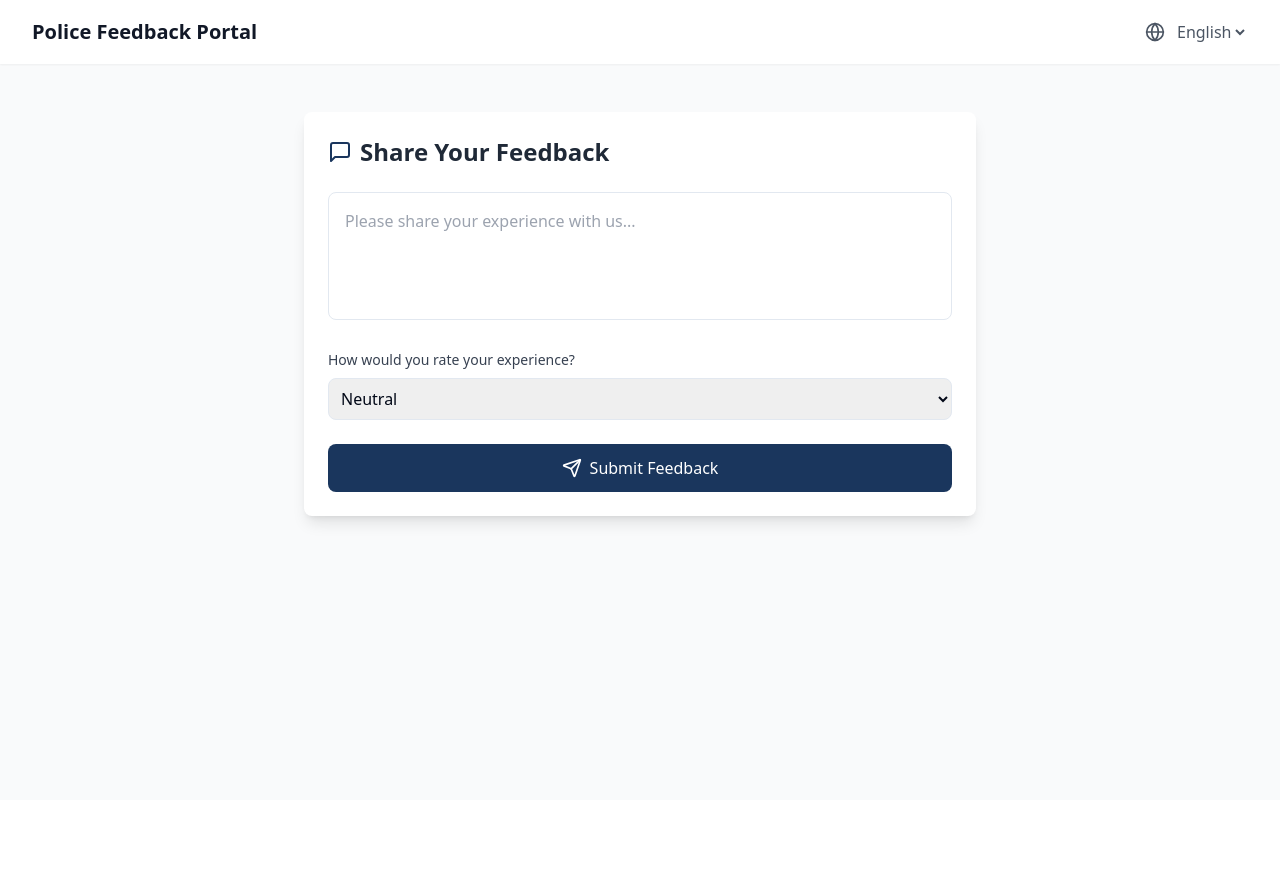
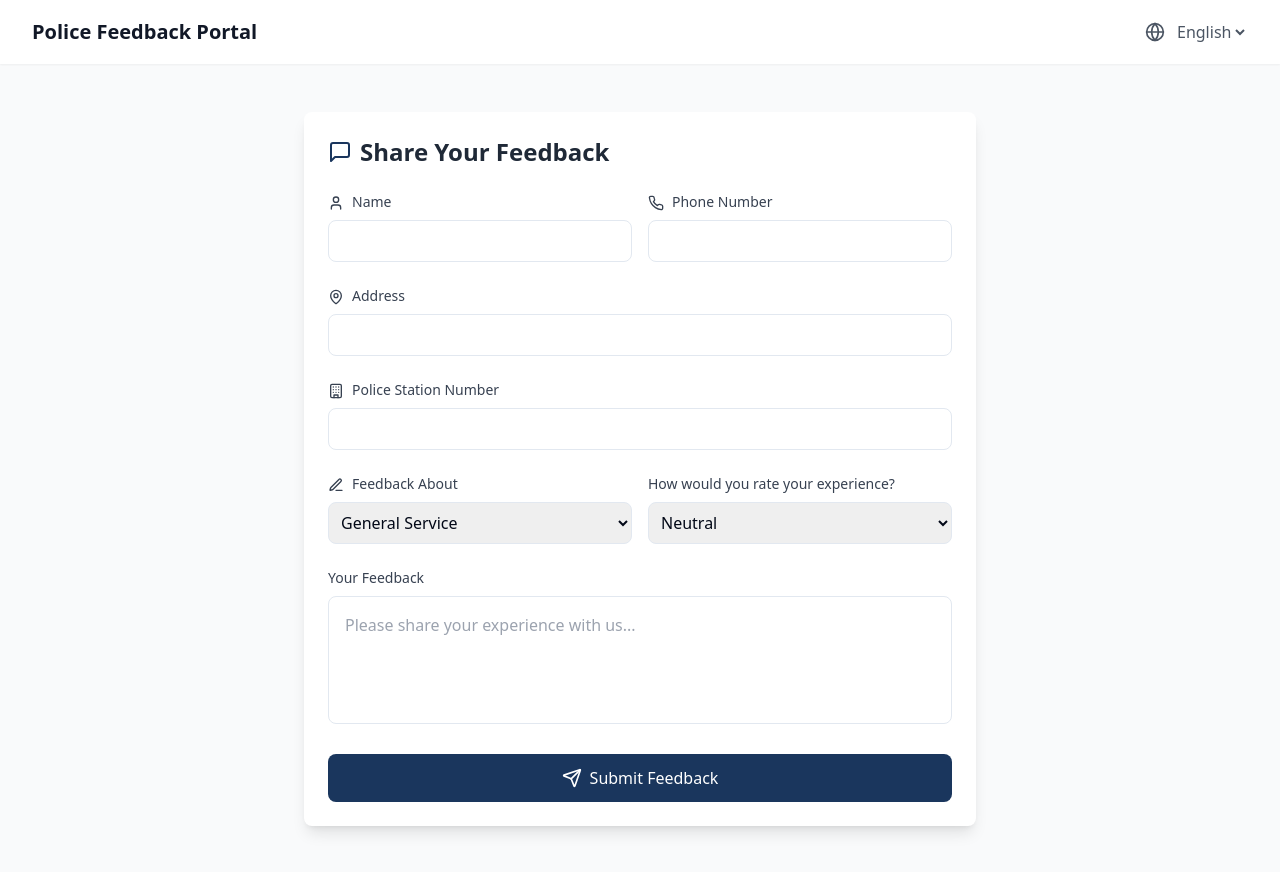
Before and after one commit to bhanushakya2004/Police_Feedback_Project_Frontend, a React (Vite) app: page / in a window 1280 px wide. Before the commit the page ends 800 px from the top, so only its background shows below. Built offline with nearby package versions, Linux system fonts and the light colour scheme.

Commit message:
Add user details to feedback form
The feedback form on the index page will now collect additional user details.  These details include: number, happy/sad selection, name, address, police station number, and more detailed feedback.

```diff
--- a/src/components/FeedbackForm.tsx
+++ b/src/components/FeedbackForm.tsx
@@ -3,29 +3,52 @@ import React, { useState } from 'react';
 import { useTranslation } from 'react-i18next';
 import { useLanguage } from '../contexts/LanguageContext';
 import { motion } from 'framer-motion';
-import { MessageSquare, Send } from 'lucide-react';
+import { MessageSquare, Send, User, Phone, MapPin, Building, PenLine } from 'lucide-react';
 import { useToast } from '../hooks/use-toast';
 
 const FeedbackForm = () => {
   const { t } = useTranslation();
   const { currentLanguage } = useLanguage();
   const { toast } = useToast();
-  const [feedback, setFeedback] = useState('');
-  const [sentiment, setSentiment] = useState('neutral');
+
+  const [formData, setFormData] = useState({
+    name: '',
+    phoneNumber: '',
+    address: '',
+    policeStationNumber: '',
+    feedbackType: 'general',
+    sentiment: 'neutral',
+    feedback: ''
+  });
+
+  const handleChange = (e: React.ChangeEvent<HTMLInputElement | HTMLTextAreaElement | HTMLSelectElement>) => {
+    const { name, value } = e.target;
+    setFormData(prev => ({
+      ...prev,
+      [name]: value
+    }));
+  };
 
   const handleSubmit = async (e: React.FormEvent) => {
     e.preventDefault();
 
     // Here we'll later integrate with the backend
-    console.log({ feedback, sentiment, language: currentLanguage });
+    console.log({ ...formData, language: currentLanguage });
 
     toast({
       title: t('successMessage'),
       description: new Date().toLocaleDateString(),
     });
 
-    setFeedback('');
-    setSentiment('neutral');
+    setFormData({
+      name: '',
+      phoneNumber: '',
+      address: '',
+      policeStationNumber: '',
+      feedbackType: 'general',
+      sentiment: 'neutral',
+      feedback: ''
+    });
   };
 
   return (
@@ -42,14 +65,90 @@ const FeedbackForm = () => {
       </div>
 
       <form onSubmit={handleSubmit} className="space-y-6">
+        {/* Personal Information */}
+        <div className="grid grid-cols-1 md:grid-cols-2 gap-4">
           <div>
-          <textarea
-            value={feedback}
-            onChange={(e) => setFeedback(e.target.value)}
-            placeholder={t('feedbackPlaceholder')}
-            className="w-full h-32 p-4 border rounded-lg focus:ring-2 focus:ring-primary focus:border-transparent resize-none dark:bg-gray-700 dark:text-white"
+            <label className="block text-sm font-medium text-gray-700 dark:text-gray-300 mb-2">
+              <User className="w-4 h-4 inline-block mr-2" />
+              Name
+            </label>
+            <input
+              type="text"
+              name="name"
+              value={formData.name}
+              onChange={handleChange}
+              className="w-full p-2 border rounded-lg focus:ring-2 focus:ring-primary focus:border-transparent dark:bg-gray-700 dark:text-white"
               required
             />
+          </div>
+
+          <div>
+            <label className="block text-sm font-medium text-gray-700 dark:text-gray-300 mb-2">
+              <Phone className="w-4 h-4 inline-block mr-2" />
+              Phone Number
+            </label>
+            <input
+              type="tel"
+              name="phoneNumber"
+              value={formData.phoneNumber}
+              onChange={handleChange}
+              pattern="[0-9]{10}"
+              className="w-full p-2 border rounded-lg focus:ring-2 focus:ring-primary focus:border-transparent dark:bg-gray-700 dark:text-white"
+              required
+            />
+          </div>
+        </div>
+
+        {/* Address and Police Station */}
+        <div>
+          <label className="block text-sm font-medium text-gray-700 dark:text-gray-300 mb-2">
+            <MapPin className="w-4 h-4 inline-block mr-2" />
+            Address
+          </label>
+          <input
+            type="text"
+            name="address"
+            value={formData.address}
+            onChange={handleChange}
+            className="w-full p-2 border rounded-lg focus:ring-2 focus:ring-primary focus:border-transparent dark:bg-gray-700 dark:text-white"
+            required
+          />
+        </div>
+
+        <div>
+          <label className="block text-sm font-medium text-gray-700 dark:text-gray-300 mb-2">
+            <Building className="w-4 h-4 inline-block mr-2" />
+            Police Station Number
+          </label>
+          <input
+            type="text"
+            name="policeStationNumber"
+            value={formData.policeStationNumber}
+            onChange={handleChange}
+            className="w-full p-2 border rounded-lg focus:ring-2 focus:ring-primary focus:border-transparent dark:bg-gray-700 dark:text-white"
+            required
+          />
+        </div>
+
+        {/* Feedback Type and Sentiment */}
+        <div className="grid grid-cols-1 md:grid-cols-2 gap-4">
+          <div>
+            <label className="block text-sm font-medium text-gray-700 dark:text-gray-300 mb-2">
+              <PenLine className="w-4 h-4 inline-block mr-2" />
+              Feedback About
+            </label>
+            <select
+              name="feedbackType"
+              value={formData.feedbackType}
+              onChange={handleChange}
+              className="w-full p-2 border rounded-lg focus:ring-2 focus:ring-primary focus:border-transparent dark:bg-gray-700 dark:text-white"
+            >
+              <option value="general">General Service</option>
+              <option value="complaint">Complaint Handling</option>
+              <option value="emergency">Emergency Response</option>
+              <option value="staff">Staff Behavior</option>
+              <option value="facilities">Facilities</option>
+            </select>
           </div>
 
           <div>
@@ -57,14 +156,31 @@ const FeedbackForm = () => {
               {t('sentiment')}
             </label>
             <select
-            value={sentiment}
-            onChange={(e) => setSentiment(e.target.value)}
+              name="sentiment"
+              value={formData.sentiment}
+              onChange={handleChange}
               className="w-full p-2 border rounded-lg focus:ring-2 focus:ring-primary focus:border-transparent dark:bg-gray-700 dark:text-white"
             >
               <option value="positive">{t('positive')}</option>
               <option value="neutral">{t('neutral')}</option>
               <option value="negative">{t('negative')}</option>
             </select>
+          </div>
+        </div>
+
+        {/* Feedback Text Area */}
+        <div>
+          <label className="block text-sm font-medium text-gray-700 dark:text-gray-300 mb-2">
+            Your Feedback
+          </label>
+          <textarea
+            name="feedback"
+            value={formData.feedback}
+            onChange={handleChange}
+            placeholder={t('feedbackPlaceholder')}
+            className="w-full h-32 p-4 border rounded-lg focus:ring-2 focus:ring-primary focus:border-transparent resize-none dark:bg-gray-700 dark:text-white"
+            required
+          />
         </div>
 
         <motion.button
```
Lines whose indentation alone changed are shown as unchanged.
